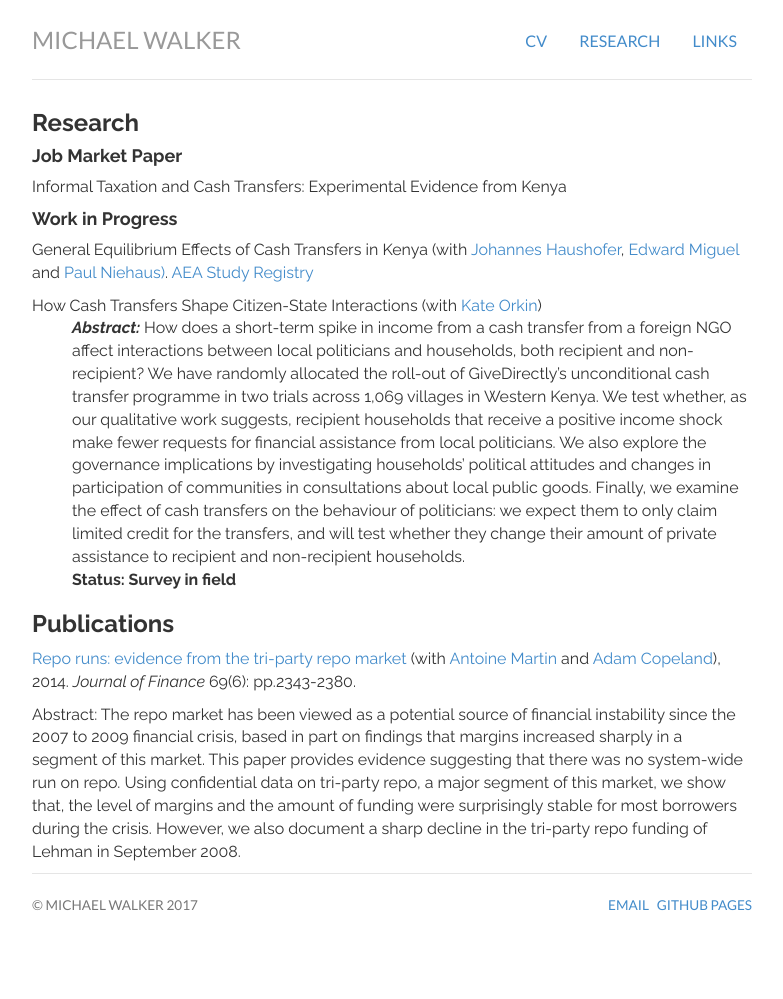
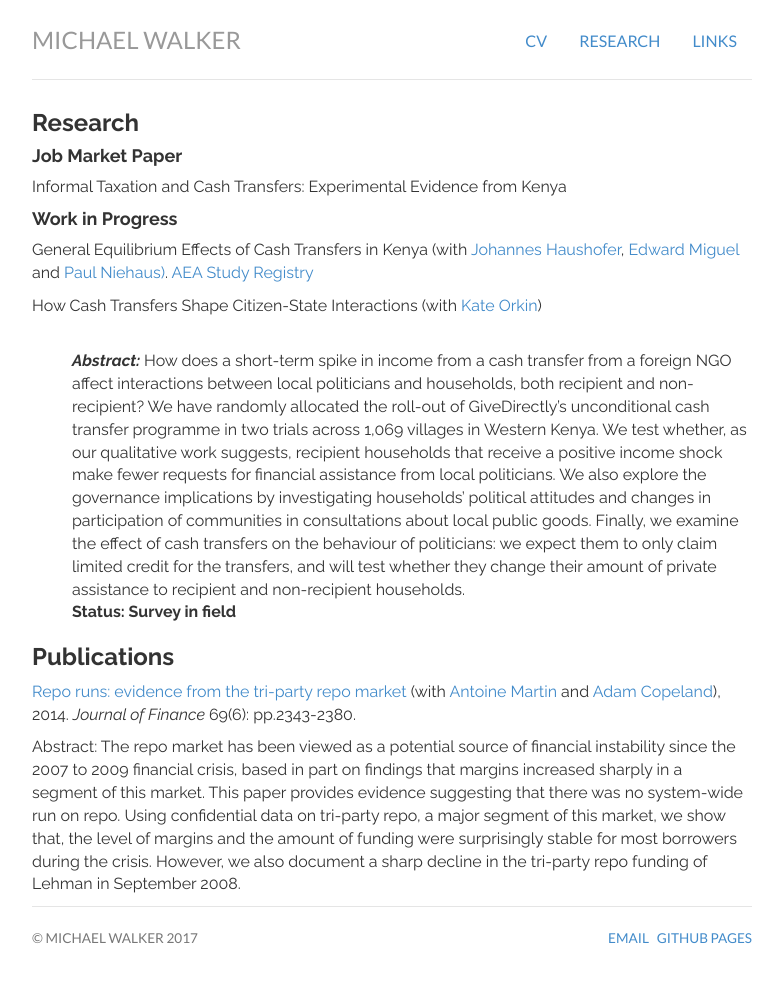
Before and after one commit to mwwalker/mwwalker.github.io, a Jekyll site: the page built from research/index.html, in a window 1280 px wide. Shown: the whole page, without its empty margins (248-1031 px from the left). Built offline with Jekyll 4.4.1, drawn with Linux system fonts in a browser that asks for light colours; nearby versions of some CDN libraries; library files that are not in the unit come from our copies; before the commit the page ends 966 px from its top, so only the background shows below that.

Commit message:
Adding break

```diff
--- a/research/index.html
+++ b/research/index.html
@@ -19,7 +19,7 @@ title: Research
 
       <p>General Equilibrium Effects of Cash Transfers in Kenya (with <a href="https://www.princeton.edu/haushofer/"> Johannes Haushofer</a>,<a href="http://emiguel.econ.berkeley.edu/"> Edward Miguel</a> and <a href="http://econweb.ucsd.edu/~pniehaus/"> Paul Niehaus)</a>. <a href="https://www.socialscienceregistry.org/trials/505">  AEA Study Registry</a> </p>
 
-          <fontsize = "7"> How Cash Transfers Shape Citizen-State Interactions (with <a href="https://sites.google.com/site/kateorkin/home"> Kate Orkin</a>) </font>
+          <p> How Cash Transfers Shape Citizen-State Interactions (with <a href="https://sites.google.com/site/kateorkin/home"> Kate Orkin</a>) </p>
               <br>
           <p class="tab">
               <b><i> Abstract: </i></b> How does a short-term spike in income from a cash transfer from a foreign NGO affect interactions between local politicians and households, both recipient and non-recipient? We have randomly allocated the roll-out of GiveDirectly’s unconditional cash transfer programme in two trials across 1,069 villages in Western Kenya. We test whether, as our qualitative work suggests, recipient households that receive a positive income shock make fewer requests for financial assistance from local politicians. We also explore the governance implications by investigating households’ political attitudes and changes in participation of communities in consultations about local public goods. Finally, we examine the effect of cash transfers on the behaviour of politicians: we expect them to only claim limited credit for the transfers, and will test whether they change their amount of private assistance to recipient and non-recipient households.
```
